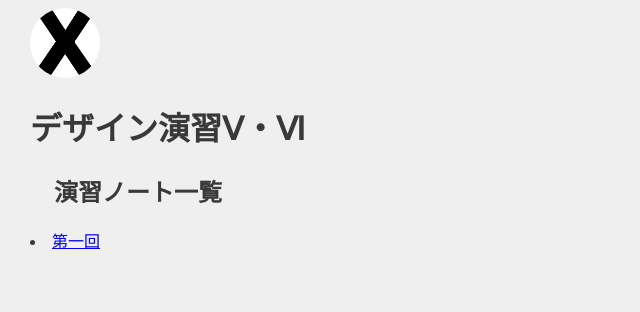
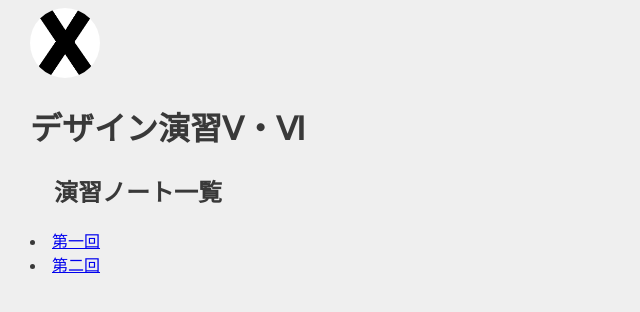
Before and after one commit to Lilskunky/xbp, a plain HTML site: page de56/index.html in a window 1280 px wide. Shown: the whole page, without its empty margins (0-640 px from the left). Drawn offline with Linux system fonts and the light colour scheme.

Commit message:
20231009

```diff
--- a/de56/index.html
+++ b/de56/index.html
@@ -13,7 +13,7 @@
     <h1>デザイン演習Ⅴ・Ⅵ</h1>
     <h2>演習ノート一覧</h2>
     <li><a href="./1.html" target="_blank">第一回</a></li>
-
+    <li><a href="./1 copy.html" target="_blank">第二回</a></li>
 
 
 
```
Also changed, not shown: 1 other file.
